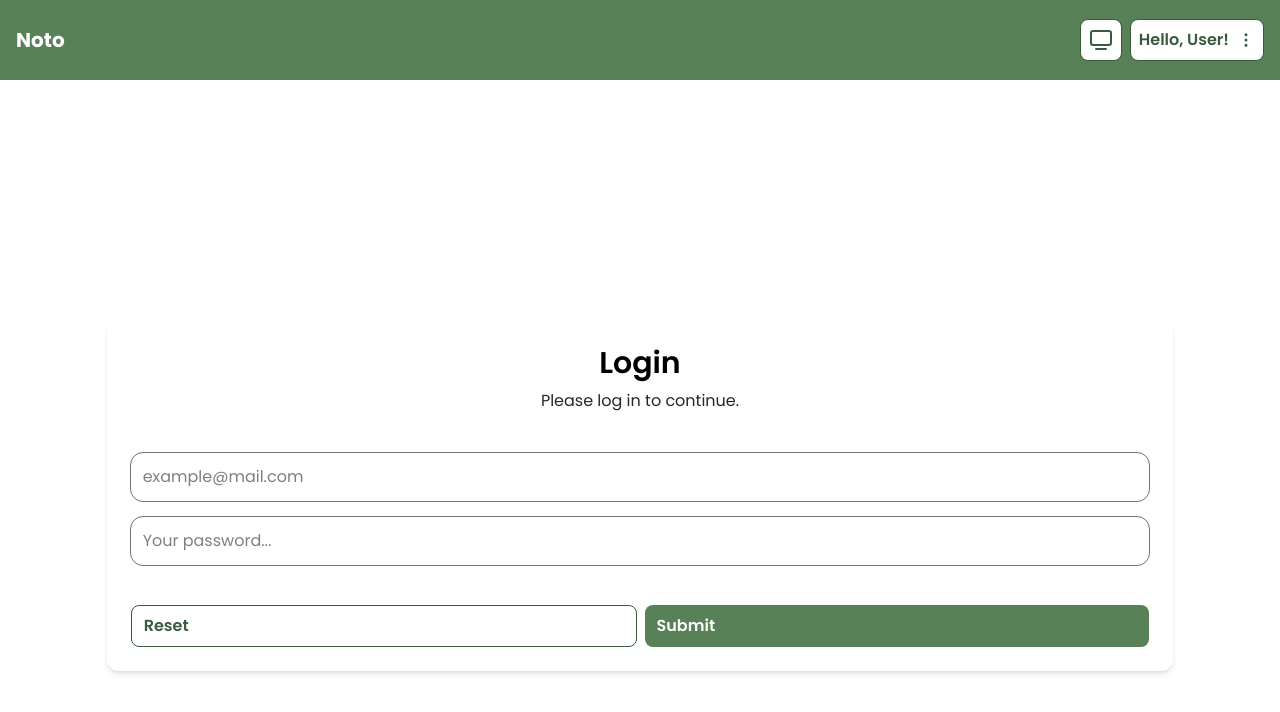
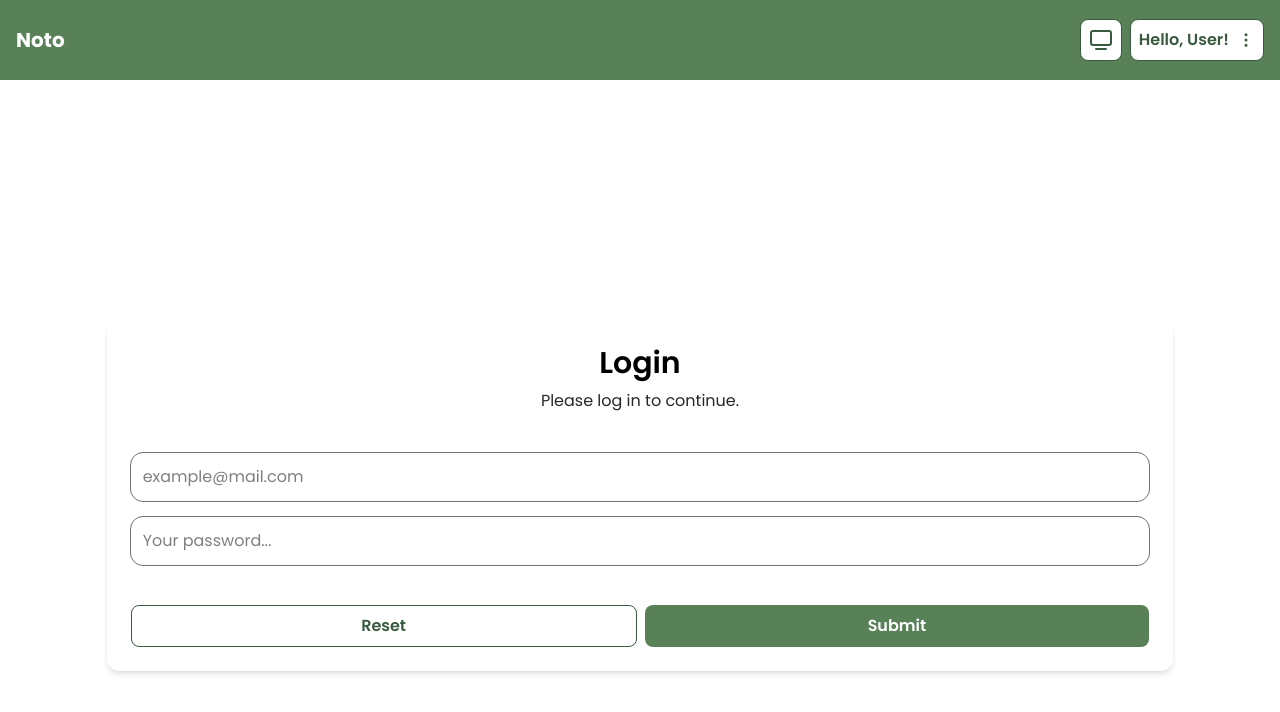
Before and after one commit to attaryu/aksamedia-frontend-test, a Next.js app: page /login in a window 1280 px wide. Shown: the top 712 px of the page. Built offline with nearby package versions, Linux system fonts and the light colour scheme.

Commit message:
fix: add justify-center to button styles for improved alignment

```diff
--- a/src/components/Button.tsx
+++ b/src/components/Button.tsx
@@ -12,7 +12,7 @@ interface Props
 		>,
 		VariantProps<typeof buttonStyles> {}
 
-const buttonStyles = cva('py-2 px-3 font-semibold items-center rounded-lg flex gap-3', {
+const buttonStyles = cva('py-2 px-3 font-semibold items-center justify-center rounded-lg flex gap-3', {
 	variants: {
 		variant: {
 			primary: 'bg-primary-300 text-white dark:bg-zinc-950 dark:text-white',
```
